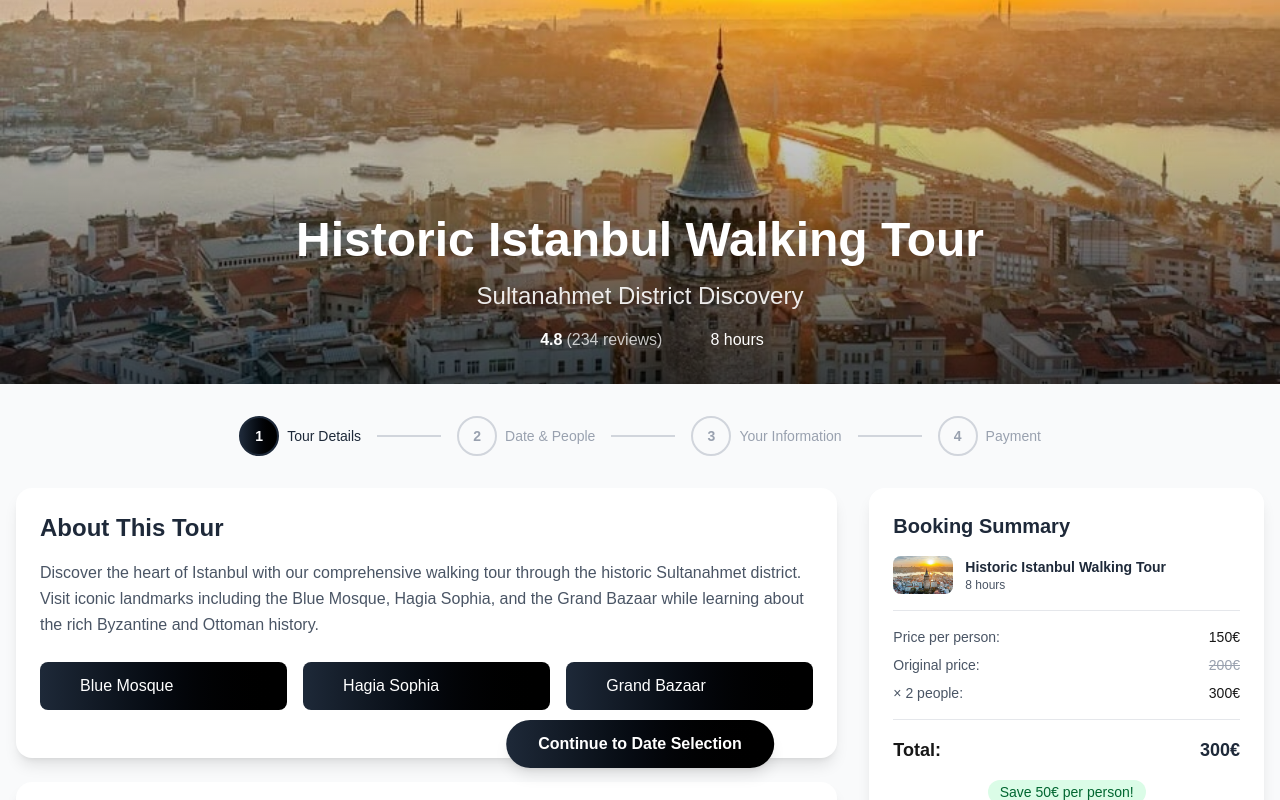
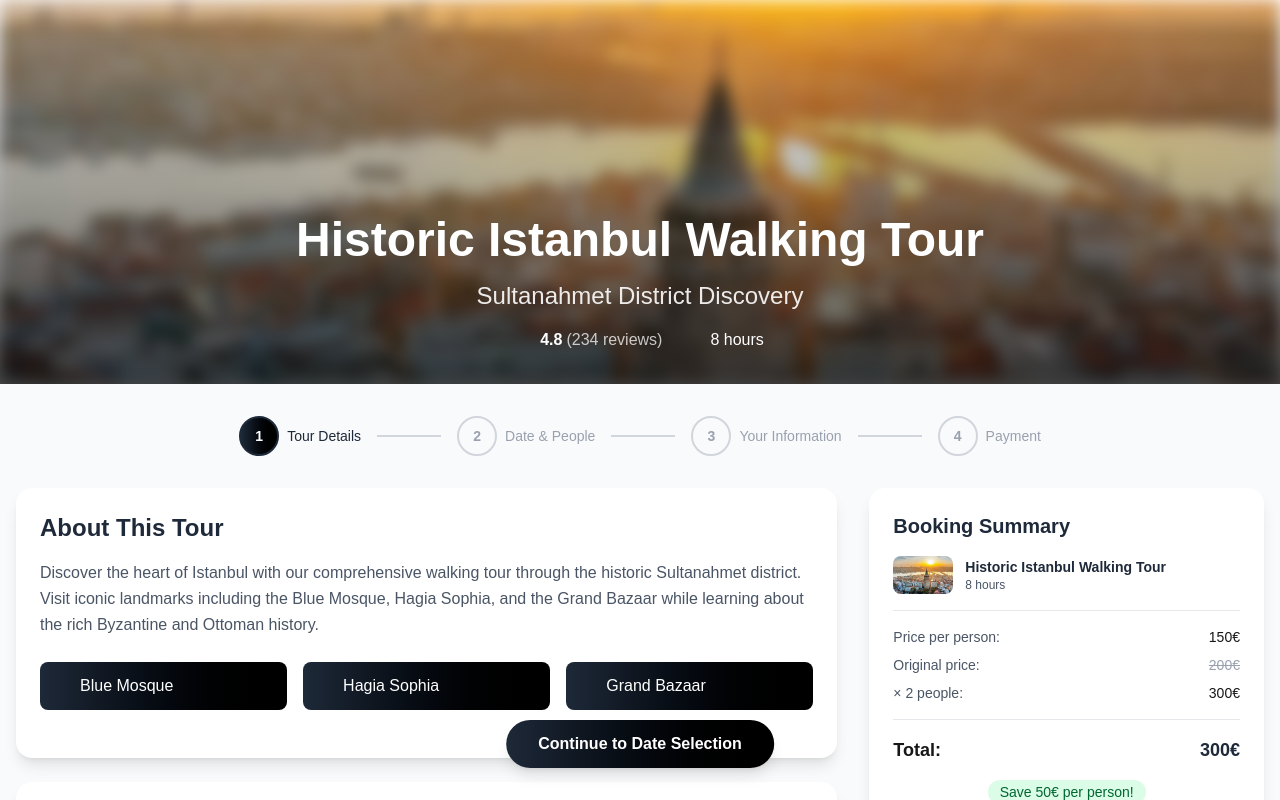
Before and after one commit to fuyanik/khantravel, a Next.js app: page /tour/1 in a window 1280 px wide. Shown: the top 800 px of the page. Built offline with nearby package versions, Linux system fonts and the light colour scheme; some icons are missing.

Commit message:
bug fixed

```diff
--- a/src/app/tour/[id]/page.js
+++ b/src/app/tour/[id]/page.js
@@ -541,7 +541,7 @@ const TourDetailPage = () => {
           src={selectedTour.image}
           alt={selectedTour.title}
           fill
-          className="object-cover"
+          className="object-cover blur-sm"
         />
         <div className="absolute inset-0 bg-gradient-to-t from-black/70 via-black/30 to-transparent flex items-end justify-center">
           <div className="text-center text-white max-w-4xl px-4 pb-8">
```
